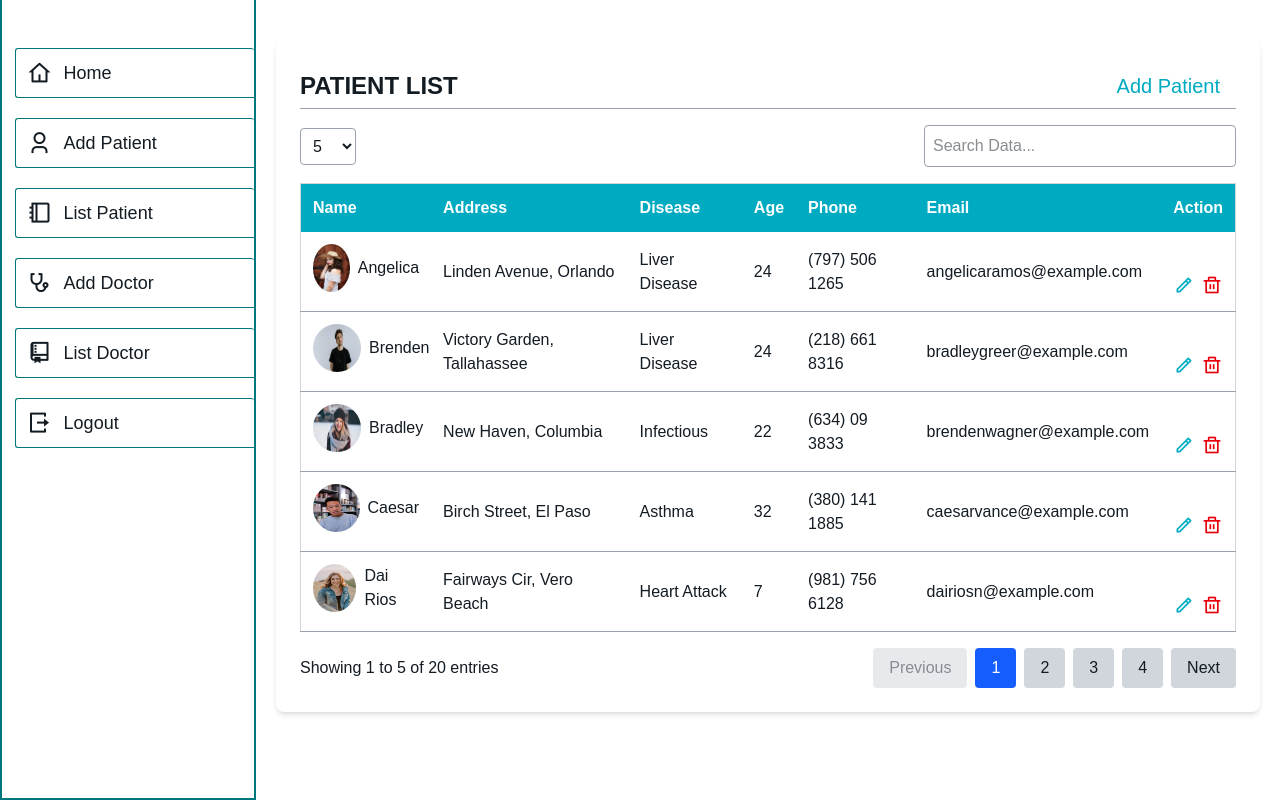
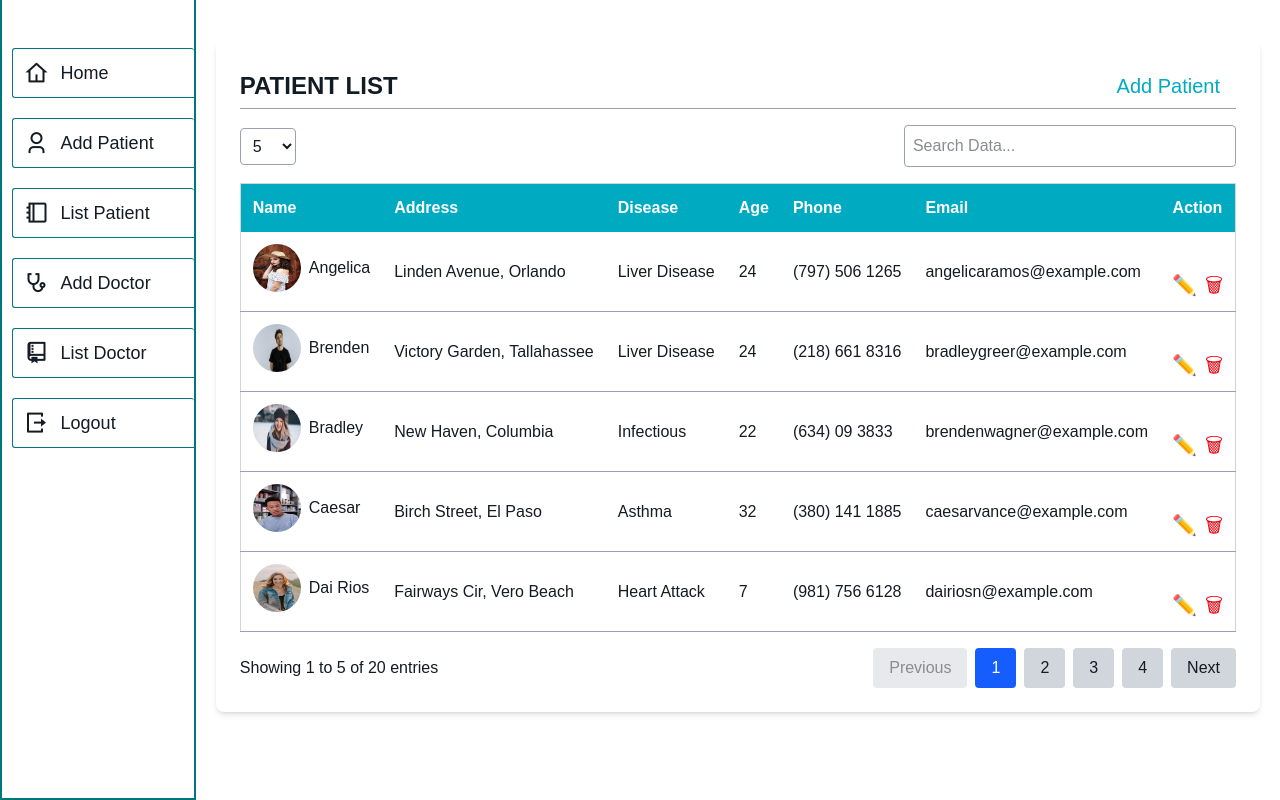
Before and after one commit to Dhairya-Dave-0204/ODOOxCHARUSAT, a React (Vite) app in the folder Frontend/: page /admin/patient-list in a window 1280 px wide. Built offline with nearby package versions, Linux system fonts and the light colour scheme; a web font is replaced by a local one.

Commit message:
Minor Ui fix

```diff
--- /dev/null
+++ b/Frontend/src/components/AppointList/AppointList.jsx
@@ -0,0 +1,9 @@
+import React from 'react'
+
+function AppointList() {
+  return (
+    <div>AppointList</div>
+  )
+}
+
+export default AppointList
--- a/Frontend/src/pages/Admin/PatientList/PatientList.jsx
+++ b/Frontend/src/pages/Admin/PatientList/PatientList.jsx
@@ -229,37 +229,27 @@ function PatientList() {
           <option>10</option>
           <option>20</option>
         </select>
-          <input
-            type="text"
-            placeholder="Search Data..."
-            className="w-1/3 max-w-lg p-2 border border-gray-400 rounded"
-          />
+        <input type="text" placeholder="Search Data..." className="w-1/3 max-w-lg p-2 border border-gray-400 rounded" />
       </div>
-        <div className="overflow-x-auto">
+      <div className="w-full overflow-x-auto">
+        <div className="min-w-max">
           <table className="w-full text-left border border-gray-300">
             <thead>
               <tr className="text-white bg-primary">
-                <th className="p-3">Name</th>
-                <th className="p-3">Address</th>
-                <th className="p-3">Disease</th>
-                <th className="p-3">Age</th>
-                <th className="p-3">Phone</th>
-                <th className="p-3">Email</th>
-                <th className="p-3 text-center">Action</th>
+                <th className="p-3 whitespace-nowrap">Name</th>
+                <th className="p-3 whitespace-nowrap">Address</th>
+                <th className="p-3 whitespace-nowrap">Disease</th>
+                <th className="p-3 whitespace-nowrap">Age</th>
+                <th className="p-3 whitespace-nowrap">Phone</th>
+                <th className="p-3 whitespace-nowrap">Email</th>
+                <th className="p-3 text-center whitespace-nowrap">Action</th>
               </tr>
             </thead>
             <tbody>
               {currentPatients.map((patient) => (
-                <tr
-                  key={patient.id}
-                  className="border-b border-gray-400 hover:bg-gray-100"
-                >
+                <tr key={patient.id} className="border-b border-gray-400 hover:bg-gray-100">
                   <td className="flex items-center p-3 space-x-2">
-                    <img
-                      src={patient.image}
-                      alt="Profile"
-                      className="rounded-[50%] w-12 h-12"
-                    />
+                    <img src={patient.image} alt="Profile" className="w-12 h-12 rounded-full" />
                     <span>{patient.name}</span>
                   </td>
                   <td className="p-3">{patient.address}</td>
@@ -268,51 +258,23 @@ function PatientList() {
                   <td className="p-3">{patient.phone}</td>
                   <td className="p-3">{patient.email}</td>
                   <td className="flex justify-center p-3 space-x-2 text-xl">
-                    <button className="cursor-pointer text-primary hover:text-secondary">
-                      <i className="ri-pencil-line"></i>
-                    </button>
-                    <button className="text-red-600 cursor-pointer hover:text-red-800">
-                      <i className="ri-delete-bin-line"></i>
-                    </button>
+                    <button className="cursor-pointer text-primary hover:text-secondary">✏️</button>
+                    <button className="text-red-600 cursor-pointer hover:text-red-800">🗑</button>
                   </td>
                 </tr>
               ))}
             </tbody>
           </table>
         </div>
+      </div>
       <div className="flex items-center justify-between mt-4">
-          <span>
-            Showing {indexOfFirstItem + 1} to {indexOfLastItem} of{" "}
-            {patients.length} entries
-          </span>
+        <span>Showing {indexOfFirstItem + 1} to {indexOfLastItem} of {patients.length} entries</span>
         <div className="flex space-x-2">
-            <button
-              onClick={() => setCurrentPage(currentPage - 1)}
-              disabled={currentPage === 1}
-              className="px-4 py-2 bg-gray-300 rounded disabled:opacity-50"
-            >
-              Previous
-            </button>
+          <button onClick={() => setCurrentPage(currentPage - 1)} disabled={currentPage === 1} className="px-4 py-2 bg-gray-300 rounded disabled:opacity-50">Previous</button>
           {[...Array(totalPages)].map((_, i) => (
-              <button
-                key={i}
-                onClick={() => setCurrentPage(i + 1)}
-                className={`px-4 py-2 rounded ${
-                  currentPage === i + 1
-                    ? "bg-blue-600 text-white"
-                    : "bg-gray-300"
-                }`}
-              >
-                {i + 1}
-              </button>
+            <button key={i} onClick={() => setCurrentPage(i + 1)} className={`px-4 py-2 rounded ${currentPage === i + 1 ? 'bg-blue-600 text-white' : 'bg-gray-300'}`}>{i + 1}</button>
           ))}
-            <button
-              onClick={() => setCurrentPage(currentPage + 1)}
-              disabled={currentPage === totalPages}
-              className="px-4 py-2 bg-gray-300 rounded disabled:opacity-50"
-            >
-              Next
-            </button>
+          <button onClick={() => setCurrentPage(currentPage + 1)} disabled={currentPage === totalPages} className="px-4 py-2 bg-gray-300 rounded disabled:opacity-50">Next</button>
         </div>
       </div>
     </div>
```
Lines whose indentation alone changed are shown as unchanged.
